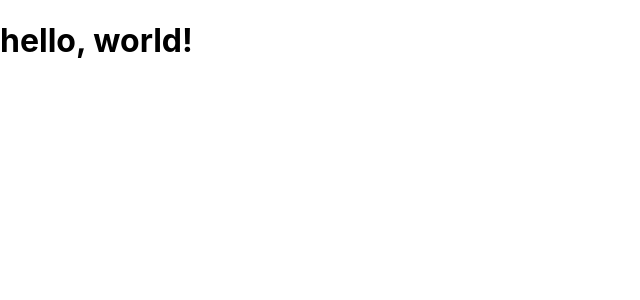
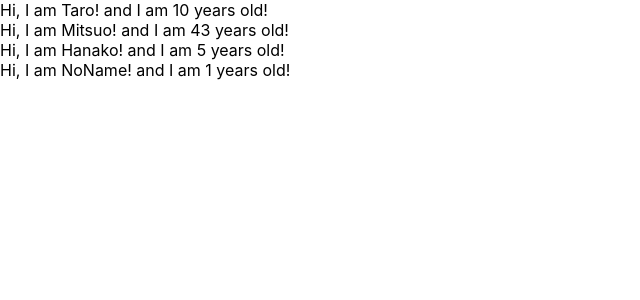
Before and after one commit to bangucs/udemy-react-reduc-crud-application, a React (Create React App) app: page / in a window 1280 px wide. Shown: the top 300 px of the page, without its empty margins (0-640 px from the left). Built offline with nearby package versions, Linux system fonts and the light colour scheme.

Commit message:
learn props

```diff
--- a/src/App.js
+++ b/src/App.js
@@ -1,7 +1,27 @@
 import React from 'react';
+const App = () =>{
+  const profiles = [
+    { name:"Taro", age:10 },
+    { name:"Mitsuo", age:43 },
+    { name:"Hanako", age:5 },
+    { name:"NoName" }
+  ]
+  return (
+    <div>
+      {
+        profiles.map((profiles, index)=>{
+          return <User name={profiles.name} age={profiles.age} key={index} />
+        })
+      }
+    </div>
+  )
+}
+const User = (props) =>{
+  return <div>Hi, I am {props.name}! and I am {props.age} years old!</div>
+}
 
-function App() {
-  return <h1>hello, world!</h1>;
+User.defaultProps = {
+  age:1
 }
 
 export default App;
```
